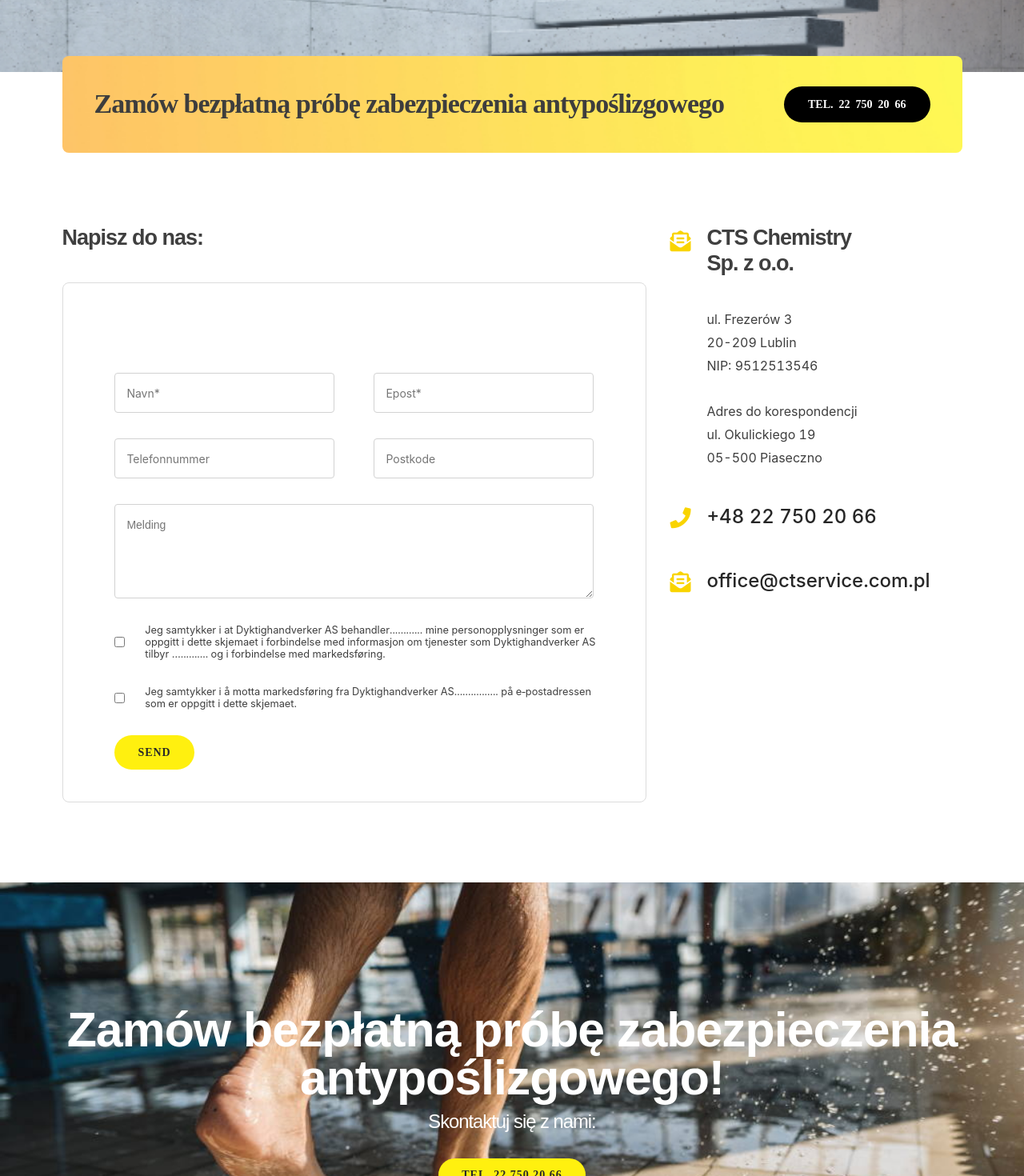
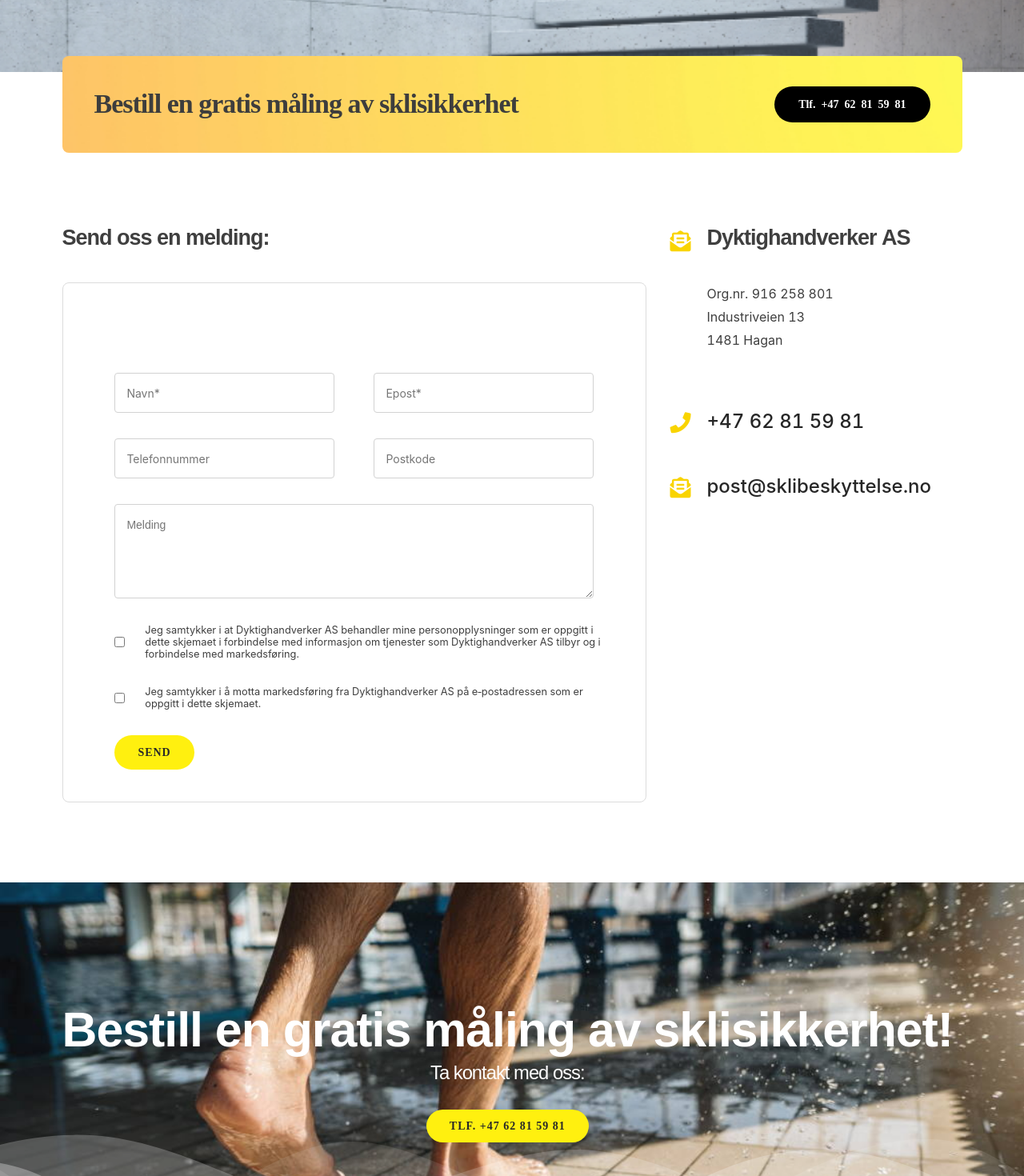
Before and after one commit to wirtbiuro/antyposlizgowa, a Next.js app: page /contact in a window 1280 px wide. Shown: the part 660-2130 px from the top of the page at 80% size. Built offline with nearby package versions, Linux system fonts and the light colour scheme; a web font is replaced by a local one.

Commit message:
03.02.2022 edits

```diff
--- a/constants.js
+++ b/constants.js
@@ -3,8 +3,8 @@ export const phoneLink = 'tel:+4762815981'
 export const home = 'Hjem'
 export const uslugi = 'Tjenester'
 
-export const zgoda1 = 'Jeg samtykker i at Dyktighandverker AS behandler............ mine personopplysninger som er oppgitt i dette skjemaet i forbindelse med informasjon om tjenester som Dyktighandverker AS tilbyr ….......... og i forbindelse med markedsføring.'
-export const zgoda2 = <>Jeg samtykker i å motta markedsføring fra Dyktighandverker AS................  på e&#8209;postadressen som er oppgitt i dette skjemaet.</>
+export const zgoda1 = 'Jeg samtykker i at Dyktighandverker AS behandler mine personopplysninger som er oppgitt i dette skjemaet i forbindelse med informasjon om tjenester som Dyktighandverker AS tilbyr og i forbindelse med markedsføring.'
+export const zgoda2 = <>Jeg samtykker i å motta markedsføring fra Dyktighandverker AS på e&#8209;postadressen som er oppgitt i dette skjemaet.</>
 
 export const zamowUsluge = <>Bestill en tjeneste &gt;&gt;</>
 export const zamowUslugeS = <>Bestill en tjeneste</>
--- a/pages/about-us.jsx
+++ b/pages/about-us.jsx
@@ -43,7 +43,7 @@ const AboutUs = () => {
                         <h2>{zamowUslugeS}</h2>
                     </div>
                     <div className={otherStyles.right}>
-                        <Link href='/'><a><span>Tlf.&nbsp;&nbsp;+47&nbsp;&nbsp;62&nbsp;&nbsp;81&nbsp;&nbsp;59&nbsp;&nbsp;81</span></a></Link>
+                        <Link href='tel:+4762815981'><a><span>Tlf.&nbsp;&nbsp;+47&nbsp;&nbsp;62&nbsp;&nbsp;81&nbsp;&nbsp;59&nbsp;&nbsp;81</span></a></Link>
                     </div>
                 </div>
                 <div className={`${styles.pageBody} ${otherStyles.innerPageBody}`}>
--- a/pages/contact.jsx
+++ b/pages/contact.jsx
@@ -11,6 +11,7 @@ import UslugiBtns from '../components/uslugi-btns'
 import MainForm from '../components/main-form'
 import AntpslzgBreadcrumb from '../components/antpslzgBreadcrumb'
 import Animate from '../components/animate'
+import BottomBaner from '../components/bottom-banner'
 
 const Contact = () => {
 
@@ -35,16 +36,18 @@ const Contact = () => {
             <div className={otherStyles.pageBody}>
                 <div className={otherStyles.banner} ref={otherBannerRef}>
                     <div className={otherStyles.left}>
-                        <h2>Zamów bezpłatną próbę zabezpieczenia antypoślizgowego</h2>
+                        <h2>Bestill en gratis måling av sklisikkerhet</h2>
                     </div>
                     <div className={otherStyles.right}>
-                        <Link href='/'><a><span>TEL.&nbsp;&nbsp;22&nbsp;&nbsp;750&nbsp;&nbsp;20&nbsp;&nbsp;66</span></a></Link>
+                    <Link href='tel:+4762815981'>
+                        <a><span>Tlf.&nbsp;&nbsp;+47&nbsp;&nbsp;62&nbsp;&nbsp;81&nbsp;&nbsp;59&nbsp;&nbsp;81</span></a>
+                    </Link>
                     </div>
                 </div>
                 <div className={`${styles.pageBody} ${otherStyles.innerPageBody}`}>
                     <div className={`${styles.left} ${otherStyles.noMargin}`}>
                         <div className={`${contactStyles.mainFormWrapper}`}>
-                            <h2>Napisz do nas:</h2>
+                            <h2>Send oss en melding:</h2>
                             <MainForm
                                 style={{width: '100%', border: '1px solid rgb(220, 220, 220)', padding: '40px', display: 'block'}}
                                 title={''}
@@ -56,41 +59,34 @@ const Contact = () => {
                         <div className={`${contactStyles.row}`}>
                             <i className={`${contactStyles.adress}`}/>
                             <div className={`${contactStyles.col}`}>
-                                <h2>CTS&nbsp;Chemistry Sp.&nbsp;z&nbsp;o.o.</h2>
-                                <p>ul. Frezerów 3</p>
-                                <p>20-209 Lublin</p>
-                                <p>NIP: 9512513546</p>
+                                <h2>Dyktighandverker&nbsp;AS</h2>
+                                <p>Org.nr.&nbsp;916&nbsp;258&nbsp;801</p>
+                                <p>Industriveien 13</p>
+                                <p>1481 Hagan</p>
+                                {/* <p>NIP: 9512513546</p> */}
                                 <p>&nbsp;</p>
-                                <p>Adres do korespondencji</p>
+                                {/* <p>Adres do korespondencji</p>
                                 <p>ul. Okulickiego 19</p>
-                                <p>05-500 Piaseczno</p>
+                                <p>05-500 Piaseczno</p> */}
                             </div>
                         </div>
                         <div className={`${contactStyles.row}`}>
                             <i className={`${contactStyles.phone}`}/>
                             <div className={`${contactStyles.col}`}>
-                                <h3>+48 22 750 20 66</h3>
+                                <h3>+47 62 81 59 81</h3>
                             </div>
                         </div>
                         <div className={`${contactStyles.row}`}>
                             <i className={`${contactStyles.adress}`}/>
                             <div className={`${contactStyles.col}`}>
-                                <h3>office@ctservice.com.pl</h3>
+                                <h3>post@sklibeskyttelse.no</h3>
                             </div>
                         </div>
                     </div>
                 </div>
             </div>
 
-            <Banner backgroundImage="url('/images/feet2.jpg')" isFadeInUp={true}>
-                <div className={styles.bannerInner}>
-                    <div className={styles.center}>
-                        <h1>Zamów bezpłatną próbę zabezpieczenia antypoślizgowego!</h1>
-                        <h2>Skontaktuj się z nami:</h2>
-                        <div><Link href='/'><a>TEL. 22 750 20 66</a></Link></div>
-                    </div>
-                </div>
-            </Banner>
+            <BottomBaner/>
             <Footer/>
             <div className={styles.footerBar}></div>
         </div>
--- a/pages/impregnation.jsx
+++ b/pages/impregnation.jsx
@@ -6,7 +6,7 @@ import Footer from '../components/footer'
 import AuxForm from '../components/aux-form'
 import AntpslzgBreadcrumb from '../components/antpslzgBreadcrumb'
 import Animate from '../components/animate'
-import { uslugi, checkAllServices } from '../constants'
+import { uslugi, checkAllServices, zamowUsluge } from '../constants'
 import BottomBaner from '../components/bottom-banner'
 
 const Impregnation = () => {
@@ -90,7 +90,7 @@ const Impregnation = () => {
                         </ul>
                     </div>
                     <p>&nbsp;</p>
-                    <div className={styles.link}><Link href='/contact'><a>ZAMÓW USŁUGĘ &gt;&gt;</a></Link></div>
+                    <div className={styles.link}><Link href='/contact'><a>{zamowUsluge}</a></Link></div>
                 </div>
                 <div className={styles.right}>
                     <AuxForm/>
--- a/pages/products.jsx
+++ b/pages/products.jsx
@@ -63,7 +63,9 @@ const Products = () => {
                     <p>Impregnaty przeznaczone do podłoży z materiałów nienasiąkliwych. Skutecznie zabezpieczają przed zabrudzeniami i nie zwiększają śliskości podłoża. Pozwalają zachować oryginalny kolor naturalnego kamienia.</p>
                     <p>&nbsp;</p>
                     <p>&nbsp;</p>
-                    <div className={styles.link}><Link href='/'><a>KUP PRODUKTY &gt;&gt;</a></Link></div>
+                    <div className={styles.link}><Link href='https://ctschemistry.com/en/shop/' target="_blank">
+                        <a>Bestill produkter &gt;&gt;</a>
+                    </Link></div>
                 </div>
                 <div className={styles.right}>
                     <AuxForm/>
```
Also changed, not shown: pages/cleaning.jsx (+4 -4 lines), pages/services.jsx (+8 -7 lines).
